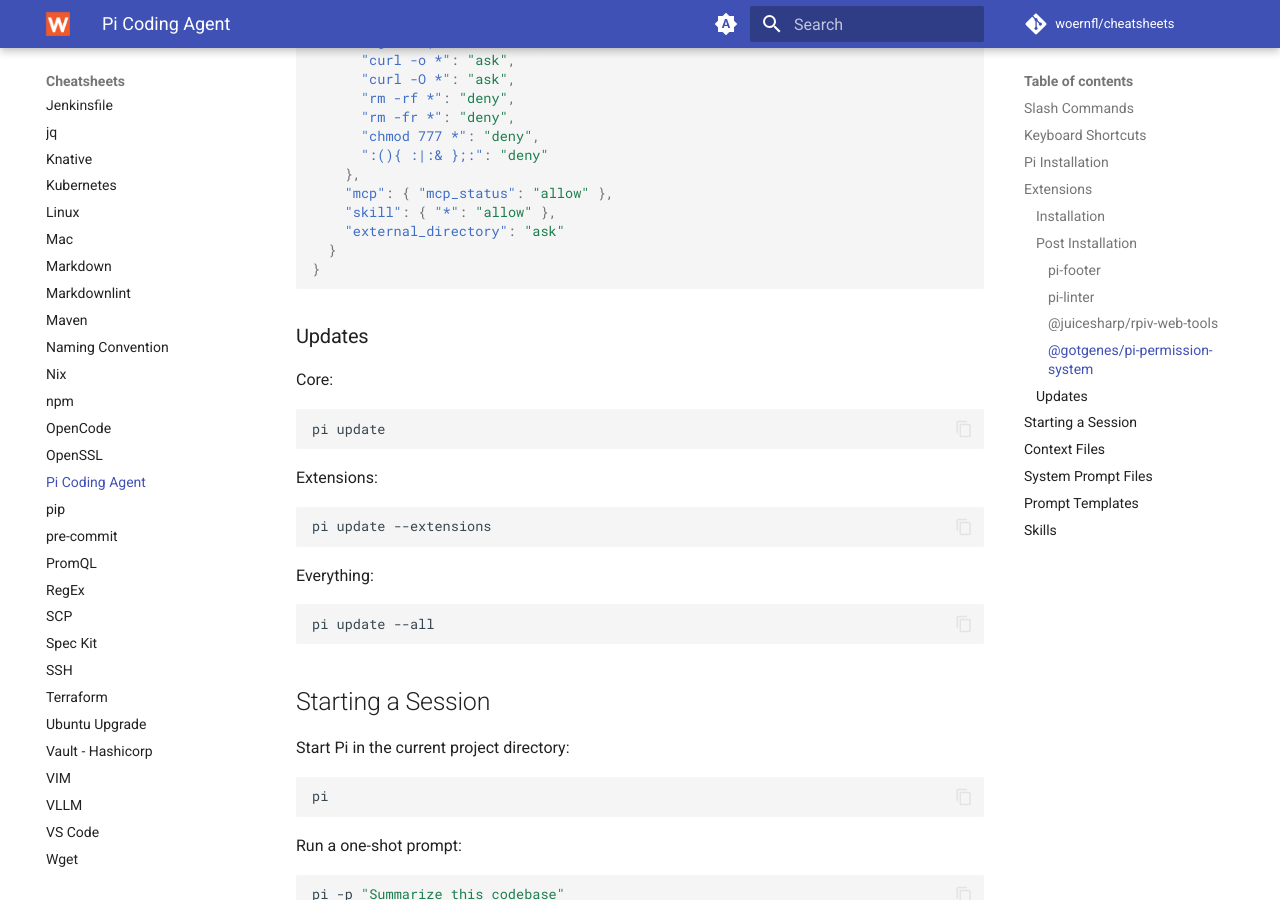
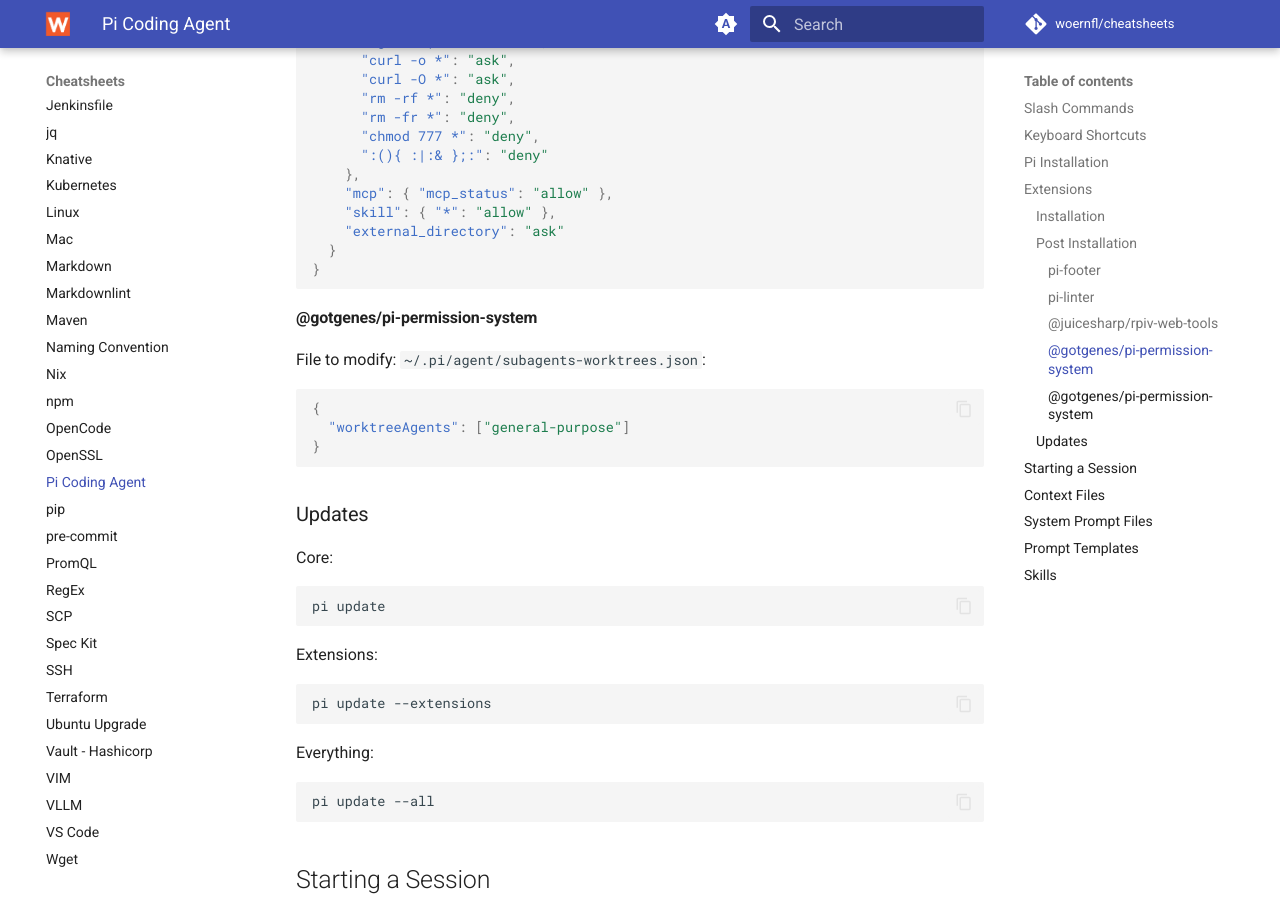
Before and after one commit to woernfl/cheatsheets, an MkDocs documentation site: the page built from docs/pi.md, in a window 1280 px wide and 900 px high, scrolled down 7324 px. Built offline with MkDocs 1.6.1 and Material for MkDocs 9.7.7, drawn with Linux system fonts in a browser that asks for light colours; comment, search, counter and statistics services are not loaded.

Commit message:
Document changes for pi permission system setup
Added instructions for modifying the subagents-worktrees.json file.

````diff
--- a/docs/pi.md
+++ b/docs/pi.md
@@ -353,6 +353,16 @@
 }
 ```
 
+#### @gotgenes/pi-permission-system
+
+File to modify: `~/.pi/agent/subagents-worktrees.json`:
+
+```json
+{
+  "worktreeAgents": ["general-purpose"]
+}
+```
+
 ### Updates
 
 Core:
````
